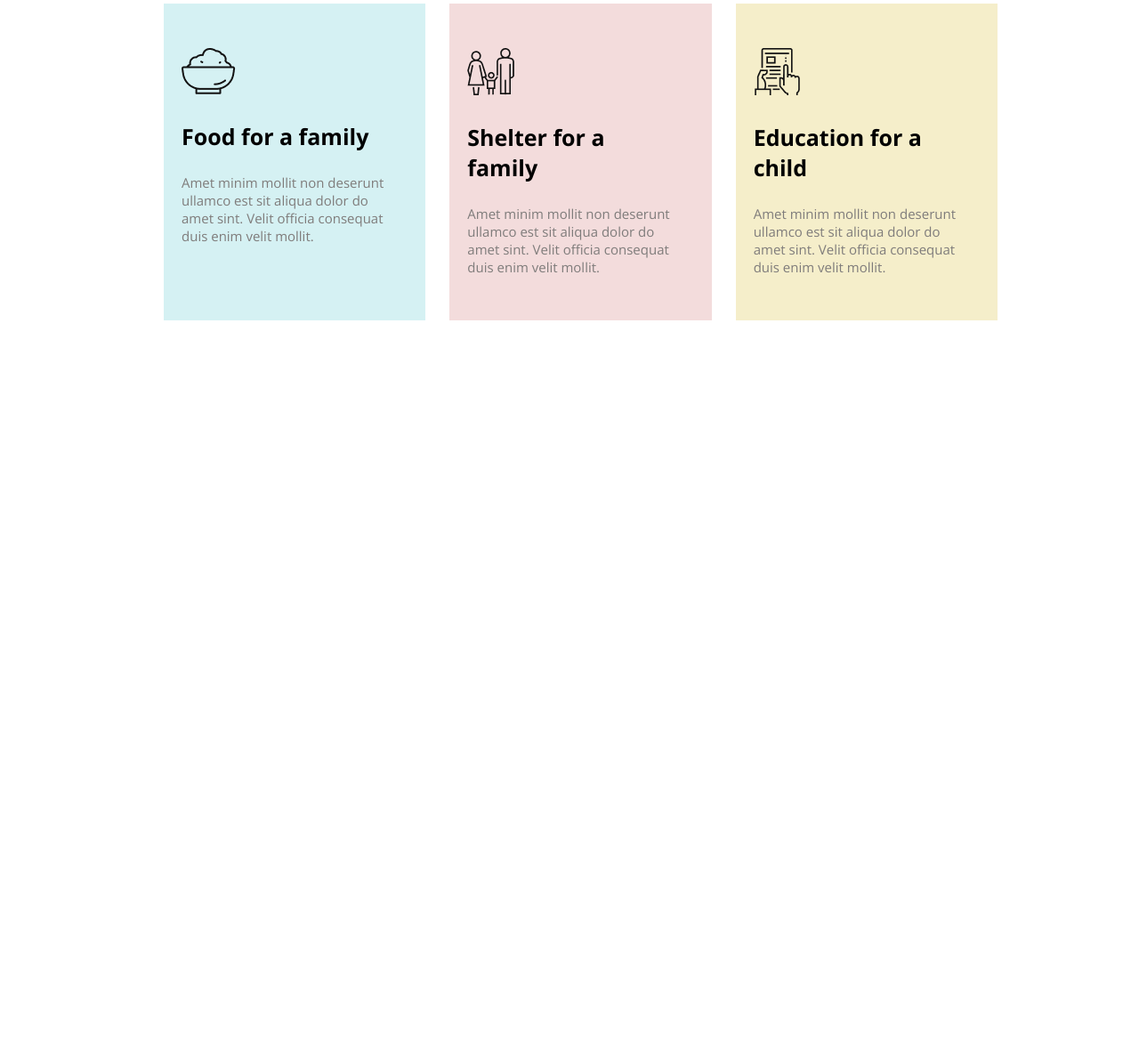
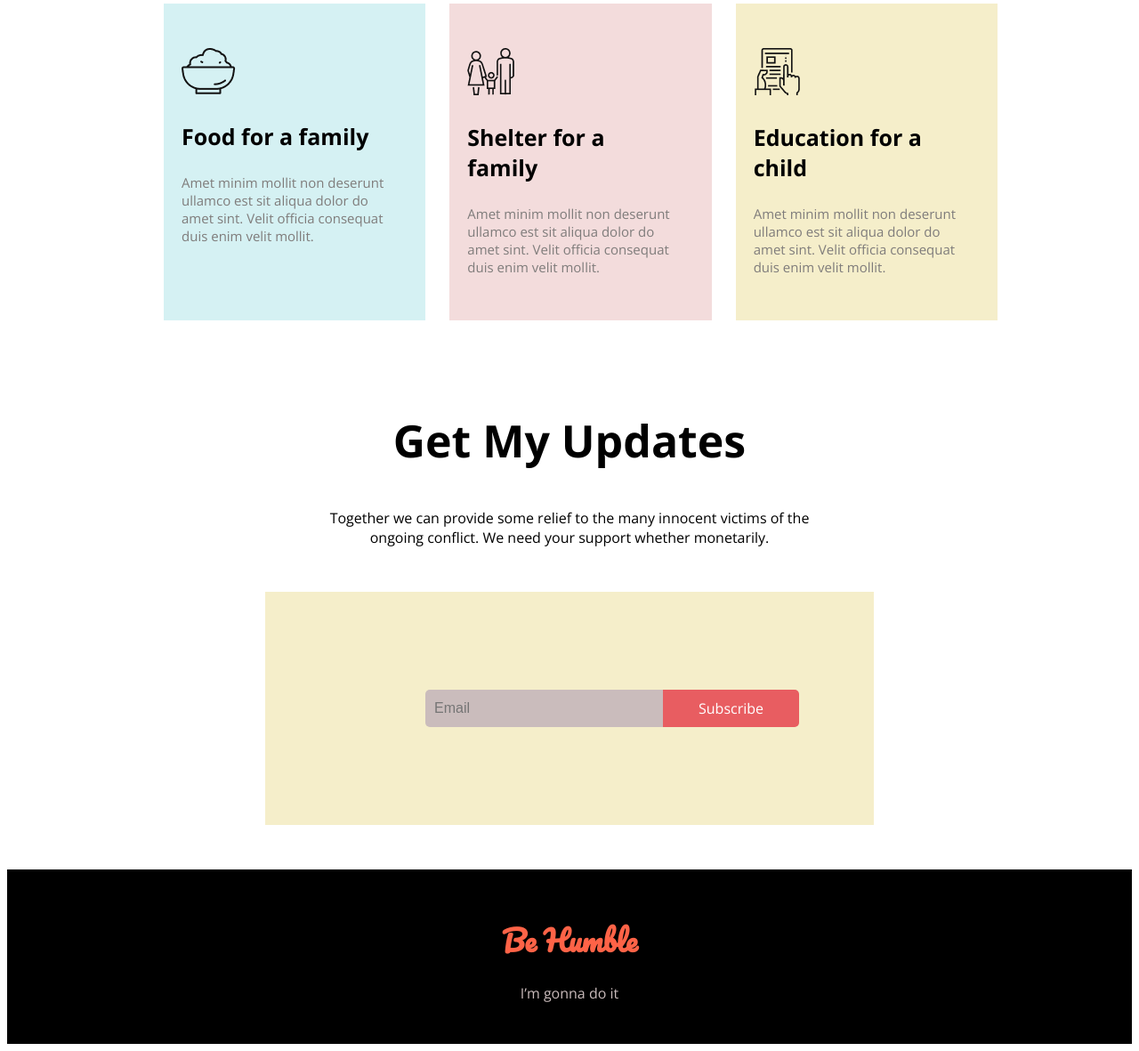
Before and after one commit to premhaldar/donate-assignment-1, a plain HTML site: page index.html in a window 1280 px wide. Shown: the part 1688-2869 px from the top of the page at 89% size. Before the commit the page ends 2057 px from the top, so only its background shows below. Drawn offline with nearby package versions, Linux system fonts and the light colour scheme.

Commit message:
project done

```diff
--- a/css/style.css
+++ b/css/style.css
@@ -148,6 +148,53 @@ body{
 /* ----------------------
     update part start
 ---------------------- */
+.update_box{
+    background: #f5eeca;
+    margin: 50px 290px;
+}
+.update_box .update_content{
+    padding:110px 180px;
+    display: flex;
+    text-align: center;
+}
+.update_box .update_content .email input{
+    border: none;
+    background: #cabcbc;
+    padding: 12px 50px 12px 10px;
+    font-size: 16px;
+    color: #292827;
+    border-radius: 5px 0 0 5px;
+}
+.update_box .update_content .Subscribe{
+    margin-top:10px ;
+}
+.update_box .update_content .Subscribe a{
+    background: #e85d61;
+    text-decoration: none;
+    color: #fff;
+    font-size: 16px;
+    padding: 10px 40px 10px 40px;
+    text-align: center;
+    border-radius: 0 5px 5px 0;
+}
 /* ----------------------
     update part end
 ---------------------- */
+/* ----------------------
+    footer part start
+---------------------- */
+footer{
+    background: #000;
+    text-align: center;
+    padding: 30px 0;
+}
+footer h1{
+    color: tomato;
+    font-family: 'Pacifico', cursive !important;
+}
+footer p{
+    color: #cabcbc;
+}
+/* ----------------------
+    footer part end
+---------------------- */
--- a/index.html
+++ b/index.html
@@ -12,6 +12,9 @@
     <link rel="preconnect" href="https://fonts.googleapis.com">
     <link rel="preconnect" href="https://fonts.gstatic.com" crossorigin>
     <link href="https://fonts.googleapis.com/css2?family=Open+Sans:ital,wght@0,300;0,400;0,500;0,600;0,700;0,800;1,300;1,400;1,500;1,600;1,700;1,800&display=swap" rel="stylesheet">
+    <link rel="preconnect" href="https://fonts.googleapis.com">
+    <link rel="preconnect" href="https://fonts.gstatic.com" crossorigin>
+    <link href="https://fonts.googleapis.com/css2?family=Pacifico&display=swap" rel="stylesheet">
 <!-- --------------------------------------
     google fonts added
 ------------------------------------ -->
@@ -93,8 +96,34 @@
 <!-- -----------------------------------------
               update part start
 --------------------------------------------->
+<section id="update">
+    <div class="donate_heading">
+        <h1>Get My Updates</h1>
+        <p>Together we can provide some relief to the many innocent victims of the ongoing conflict. We need your support whether monetarily.</p>
+    </div>
+    <div class="update_box">
+        <div class="update_content">
+            <div class="email">
+                <input type="email" name="" id="" placeholder="Email">
+            </div>
+            <div class="Subscribe">
+                <a href="#">Subscribe</a>
+            </div>
+        </div>
+    </div>
+</section>
 <!-- -----------------------------------------
               update part end
 --------------------------------------------->
+<!-- -----------------------------------------
+              footer part start
+--------------------------------------------->
+<footer>
+    <h1>Be Humble</h1>
+    <p>I’m gonna do it</p>
+</footer>
+<!-- -----------------------------------------
+              footer part end
+--------------------------------------------->
 </body>
 </html>
```
